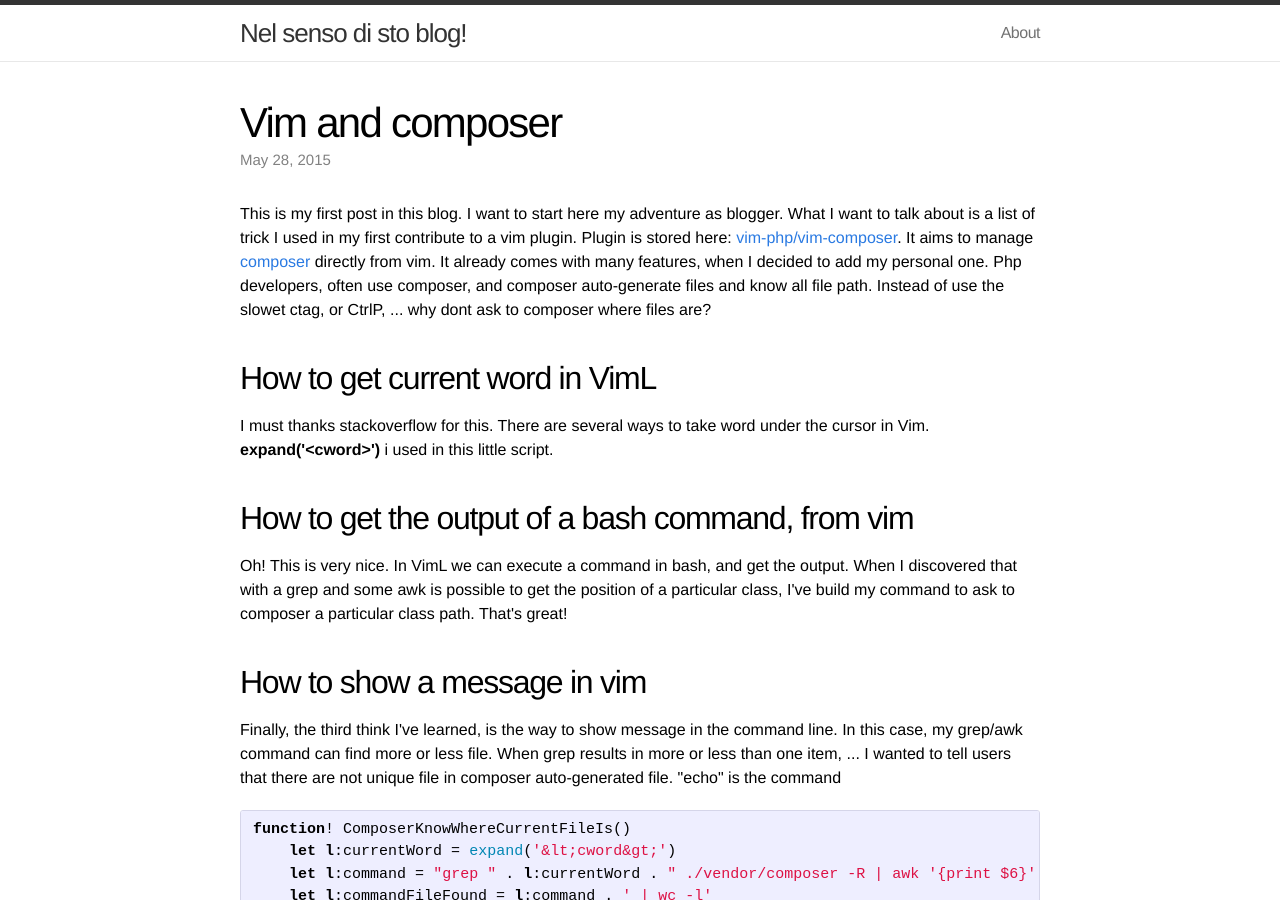
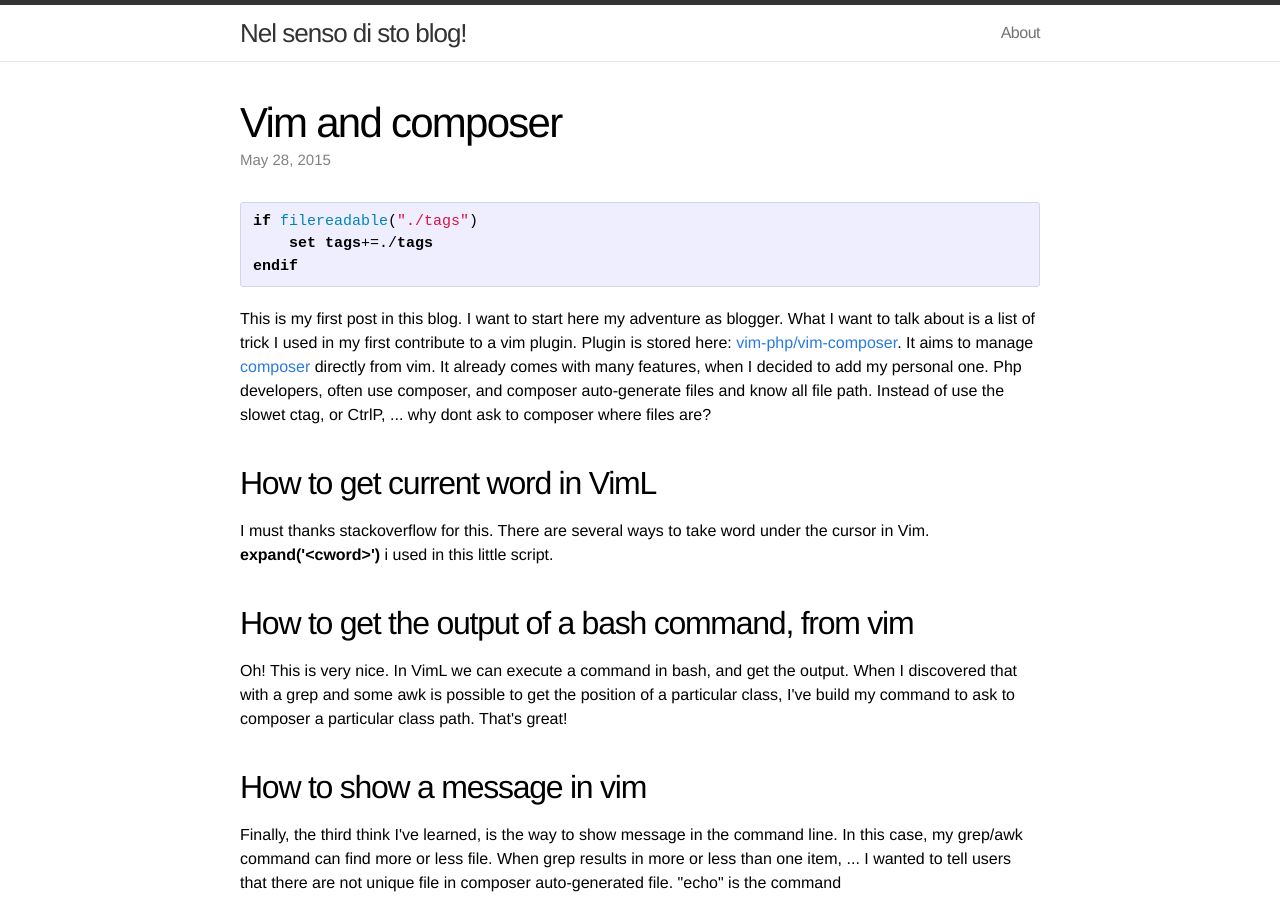
Before and after one commit to sensorario/sensorario.github.io, a Jekyll site: the page built from _posts/2015-06-01-vim-and-composer.markdown, in a window 1280 px wide and 900 px high. Built offline with Jekyll 4.4.1, drawn with Linux system fonts in a browser that asks for light colours.

Commit message:
Update 2015-06-01-vim-and-composer.markdown

```diff
--- a/_posts/2015-06-01-vim-and-composer.markdown
+++ b/_posts/2015-06-01-vim-and-composer.markdown
@@ -4,6 +4,12 @@ title: "Vim and composer"
 date: 2015-05-28
 tags: vim, composer
 ---
+
+{% highlight vim %}
+if filereadable("./tags")
+    set tags+=./tags
+endif
+{% endhighlight %}
 
 <p>This is my first post in this blog. I want to start here my adventure as blogger. What I want to talk about is a list of trick I used in my first contribute to a vim plugin. Plugin is stored here: <a href="https://github.com/vim-php/vim-composer">vim-php/vim-composer</a>. It aims to manage <a href="https://getcomposer.org">composer</a> directly from vim. It already comes with many features, when I decided to add my personal one. Php developers, often use composer, and composer auto-generate files and know all file path. Instead of use the slowet ctag, or CtrlP, ... why dont ask to composer where files are?</p>
 
```
